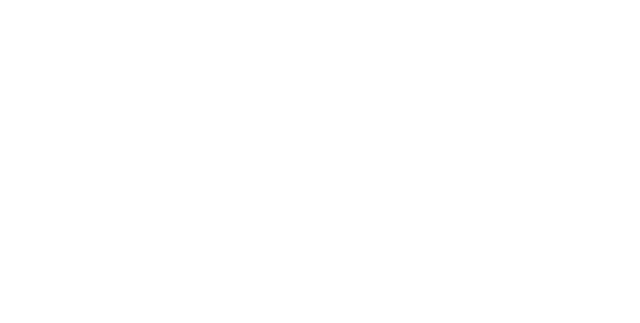
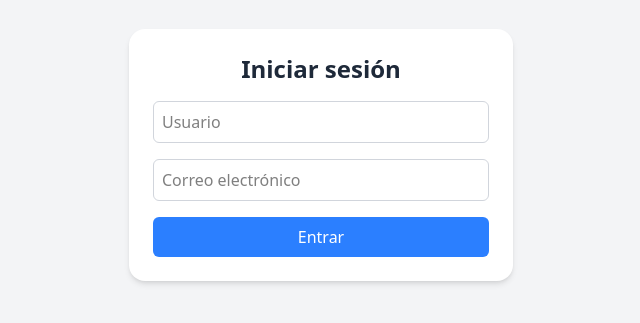
Before and after one commit to JowiMesas/M06-PR7-CHATS-JoelVictorManuel, a React (Vite) app in the folder client/: page / in a window 1280 px wide. Shown: the part 245-568 px from the top of the page, without its empty margins (319-959 px from the left). Built offline with nearby package versions, Linux system fonts and the light colour scheme.

Commit message:
advance login

```diff
--- a/client/src/App.tsx
+++ b/client/src/App.tsx
@@ -1,8 +1,9 @@
 import React from "react";
+import LoginPage from "./pages/LoginPage";
 
 const App: React.FC = () => {
   return (
-    <></>
+    <LoginPage/>
   );
 };
 
--- a/client/src/components/Login.tsx
+++ b/client/src/components/Login.tsx
@@ -0,0 +1,53 @@
+import React, { useState, FormEvent } from "react";
+import { authService } from "../services/authService";
+import { User } from "../types/user";
+
+interface Props {
+  onLogin: (user: User) => void;
+}
+
+const Login: React.FC<Props> = ({ onLogin }) => {
+  const [username, setUsername] = useState("");
+  const [email, setEmail] = useState("");
+
+  const handleSubmit = async (e: FormEvent) => {
+    e.preventDefault();
+    try {
+      const res = await authService.login(username, email);
+      onLogin(res.user);
+    } catch (error) {
+      console.error("Error al iniciar sesión:", error);
+    }
+  };
+
+  return (
+    <form
+      onSubmit={handleSubmit}
+      className="p-6 w-96 bg-white rounded-2xl shadow-md flex flex-col gap-4"
+    >
+      <h2 className="text-2xl font-semibold text-center text-gray-800">Iniciar sesión</h2>
+      <input
+        type="text"
+        value={username}
+        onChange={(e) => setUsername(e.target.value)}
+        placeholder="Usuario"
+        className="p-2 border border-gray-300 rounded-md focus:outline-none focus:ring-2 focus:ring-blue-400"
+      />
+      <input
+        type="email"
+        value={email}
+        onChange={(e) => setEmail(e.target.value)}
+        placeholder="Correo electrónico"
+        className="p-2 border border-gray-300 rounded-md focus:outline-none focus:ring-2 focus:ring-blue-400"
+      />
+      <button
+        type="submit"
+        className="bg-blue-500 text-white py-2 rounded-md hover:bg-blue-600 transition"
+      >
+        Entrar
+      </button>
+    </form>
+  );
+};
+
+export default Login;
--- a/client/src/pages/LoginPage.tsx
+++ b/client/src/pages/LoginPage.tsx
@@ -0,0 +1,18 @@
+import React from "react";
+import Login from "../components/Login"; // Ajusta la ruta si es necesario
+import { User } from "../types/user";
+
+const LoginPage: React.FC = () => {
+  const handleLogin = (user: User) => {
+    console.log("Usuario logueado:", user);
+    // Aquí puedes redirigir o guardar el usuario en un contexto, etc.
+  };
+
+  return (
+    <div className="min-h-screen flex items-center justify-center bg-gray-100">
+      <Login onLogin={handleLogin} />
+    </div>
+  );
+};
+
+export default LoginPage;
--- /dev/null
+++ b/client/src/types/User.ts
@@ -0,0 +1,5 @@
+export interface User {
+    id: number,
+    username: string,
+    email: string,
+}
```
